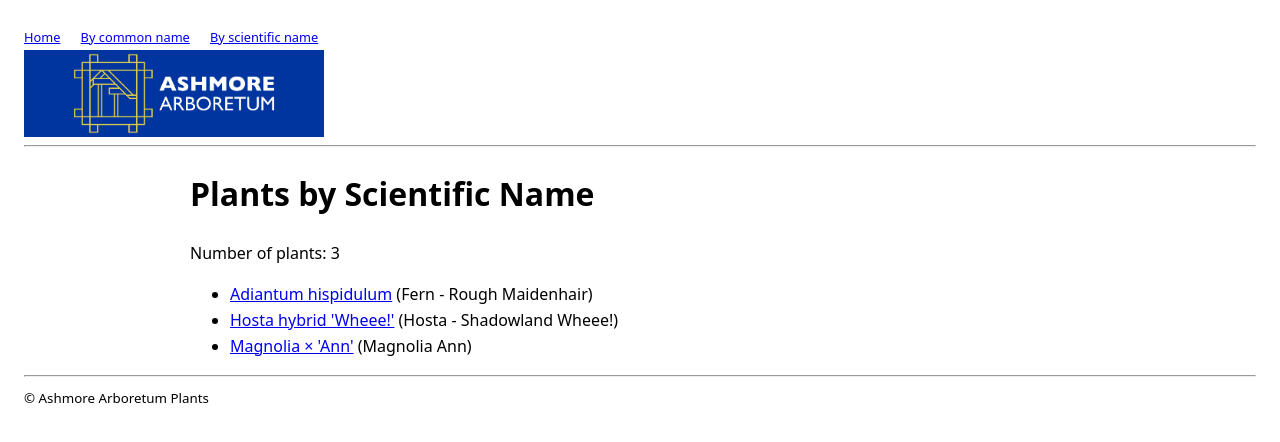
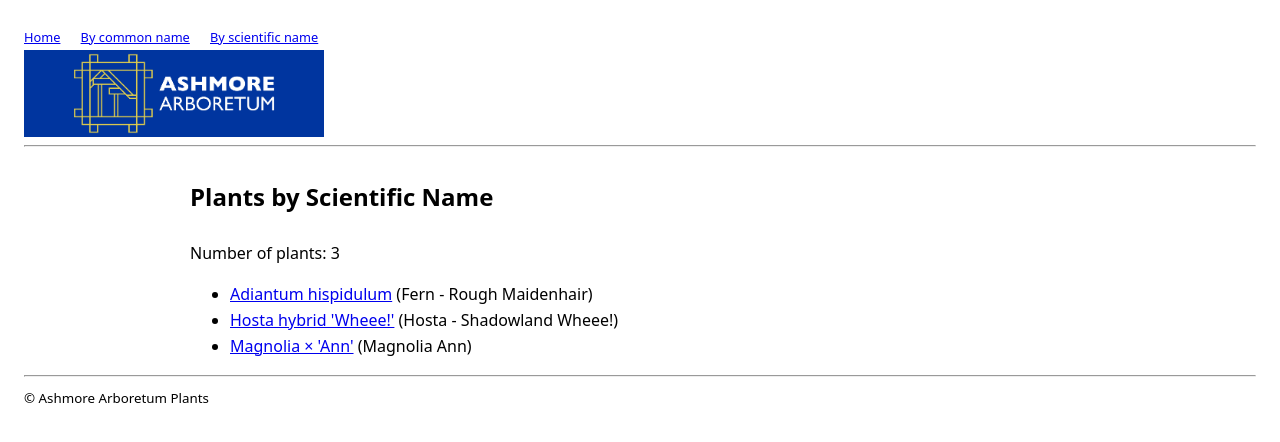
Before and after one commit to AshmoreArboretum/AshmoreArboretumPlants, a Jekyll site: the page built from scientific-index.md, in a window 1280 px wide. Shown: the top 442 px of the page. Built offline with Jekyll 4.4.1, drawn with Linux system fonts in a browser that asks for light colours.

Commit message:
Update title formatting in scientific-index.md

```diff
--- a/scientific-index.md
+++ b/scientific-index.md
@@ -4,7 +4,7 @@ title: Plants by Scientific Name
 permalink: /scientific/
 ---
 
-# Plants by Scientific Name
+# <span style="font-size: 1.5rem;">Plants by Scientific Name</span>
 
 Number of plants: {{ site.plants | size }}
 
```
